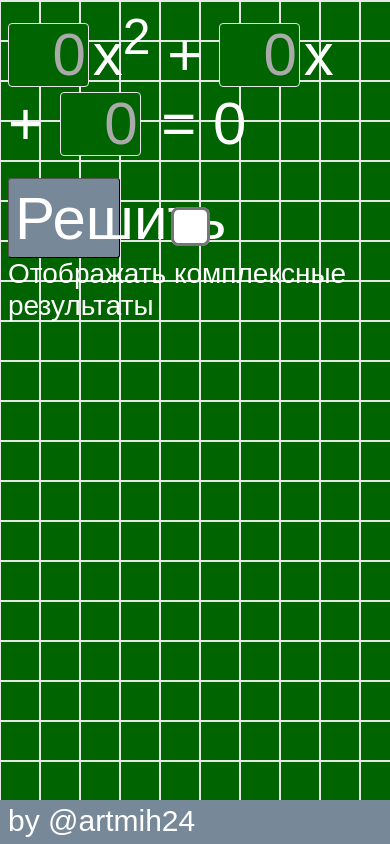
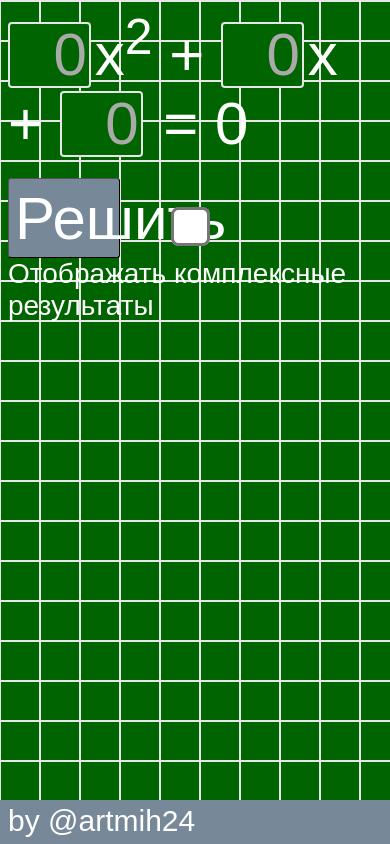
Before and after one commit to artmih24/WebSquareSolver, a plain HTML site: page index.html in a window 390 px wide. Drawn offline with Linux system fonts and the light colour scheme.

Commit message:
Add files via upload

```diff
--- a/style.css
+++ b/style.css
@@ -141,10 +141,9 @@ button:hover {
         text-align: right;
         background-color: var(--MyGreenColor);
         color: white;
-        border-width: 1px;
+        border-width: 2px;
         border-style: solid;
         border-color: #e8e7e7;
-        border-radius: 4px;
     }
      ::placeholder {
         color: #AAAAAA;
```
